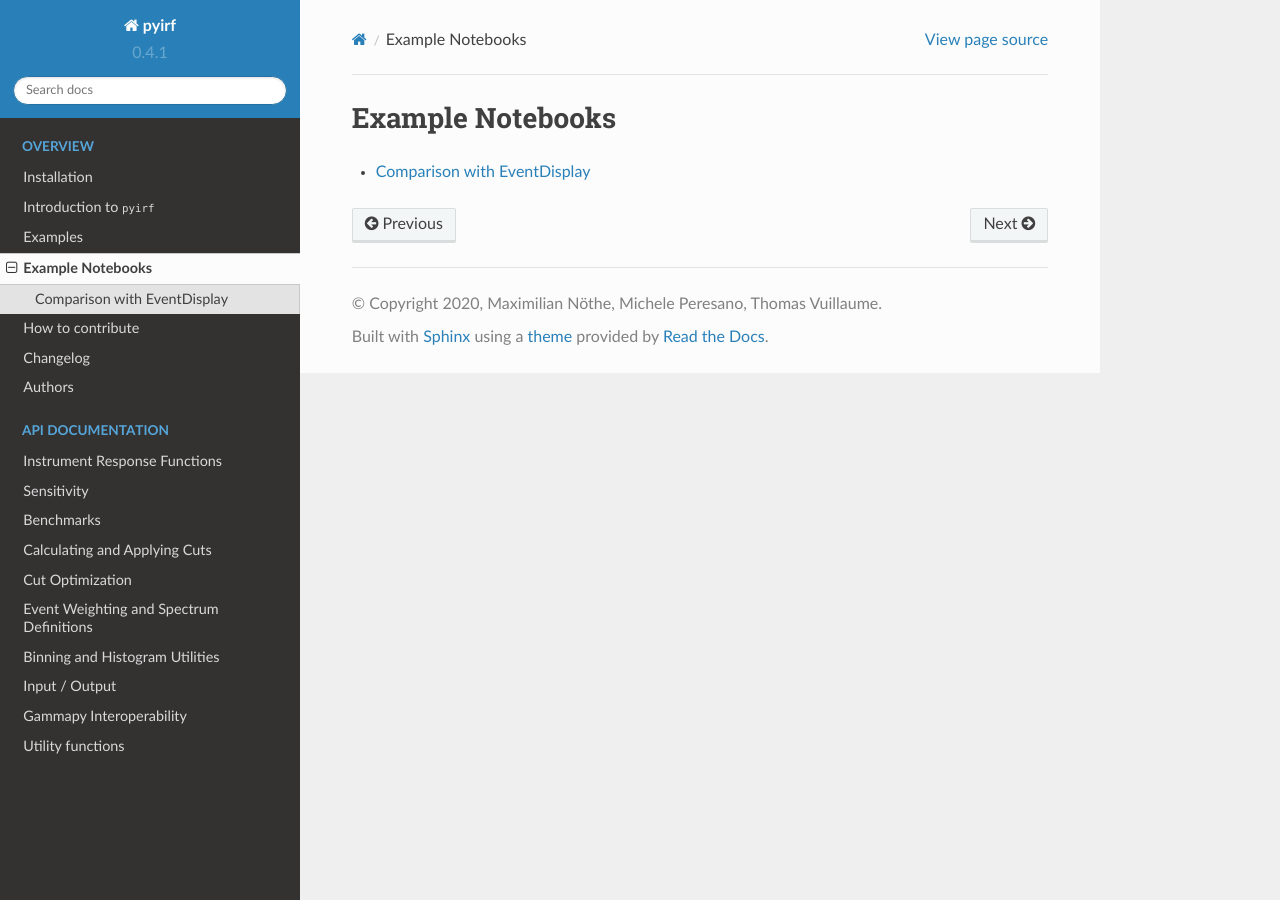
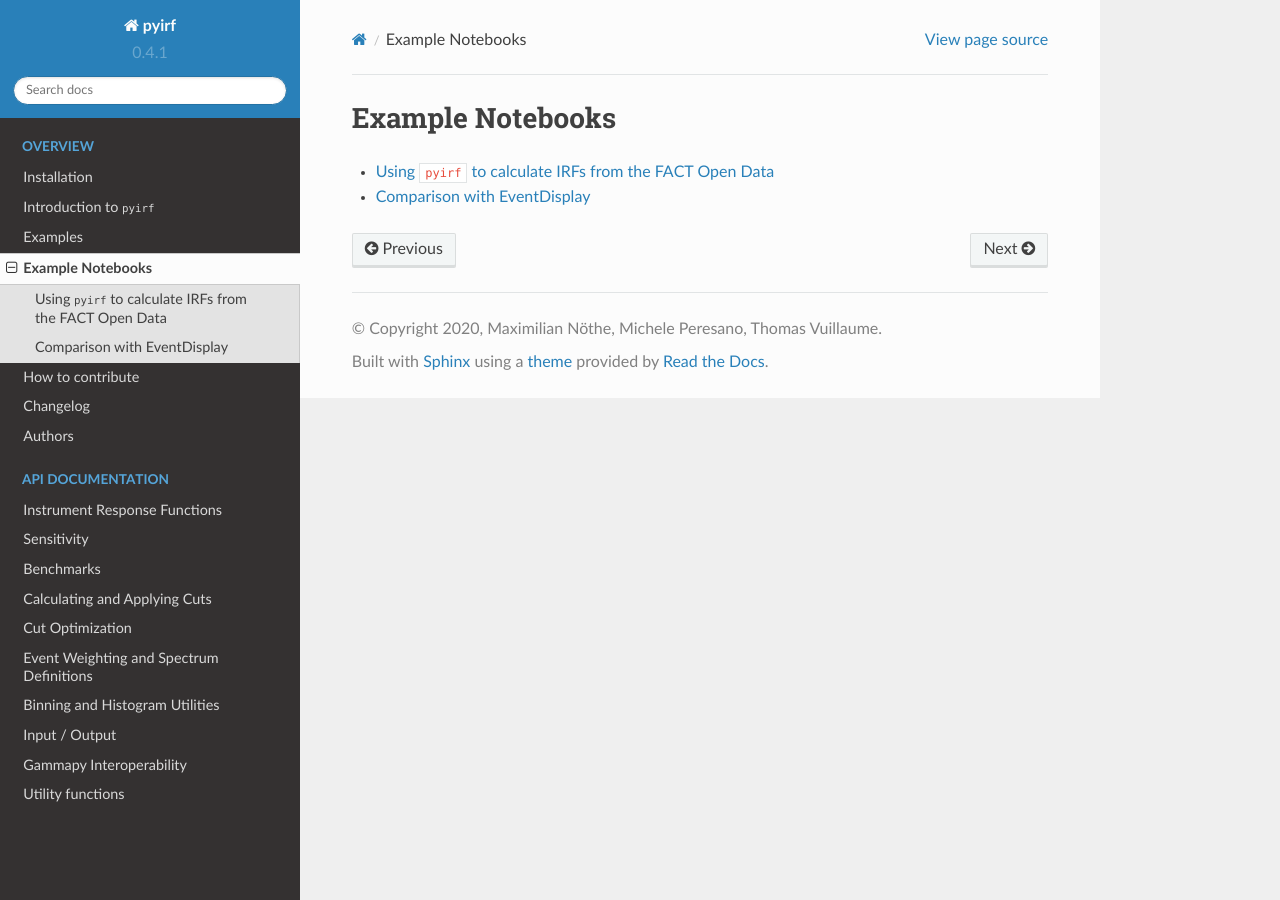
Before and after one commit to cta-observatory/pyirf, a Sphinx documentation site: the page built from docs/notebooks/index.rst, in a window 1280 px wide. Built offline with Sphinx 7.4.7 and the Read the Docs theme 2.0.0, drawn with Linux system fonts in a browser that asks for light colours.

Commit message:
Add example notebook using FACT open data to calculate point-like IRFs

```diff
--- a/docs/notebooks/index.rst
+++ b/docs/notebooks/index.rst
@@ -7,4 +7,5 @@ Example Notebooks
 .. toctree::
    :maxdepth: 1
 
+   fact_example
    comparison_with_EventDisplay
--- a/environment.yml
+++ b/environment.yml
@@ -20,6 +20,7 @@ dependencies:
   - sphinx
   - sphinx_rtd_theme
   - pip
+  - pytables
   - pip:
     - nbsphinx
     - sphinx_automodapi
--- a/setup.py
+++ b/setup.py
@@ -17,6 +17,7 @@ extras_require = {
         "uproot4",
         "awkward1",
         "notebook",
+        "tables",
         gammapy,
     ],
     "tests": [
@@ -44,7 +45,6 @@ setup(
         "numpy>=1.18",
         "scipy",
         "tqdm",
-        "tables",
     ],
     extras_require=extras_require,
 )
```
Also changed, not shown: docs/notebooks/fact_example.ipynb (added), 2 other files.
